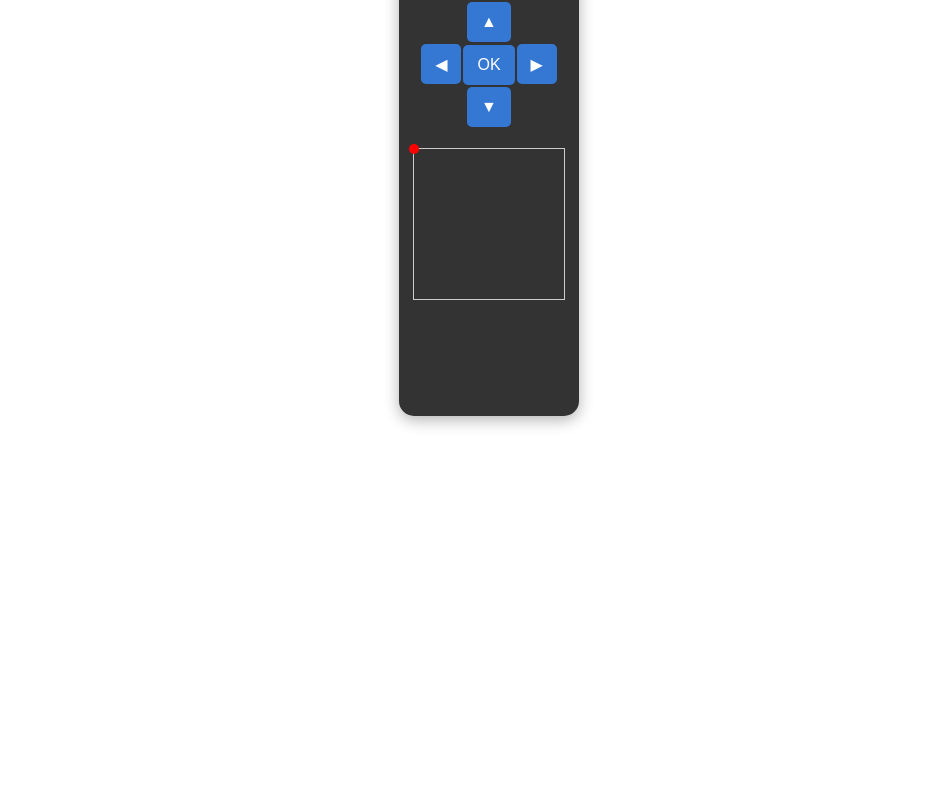
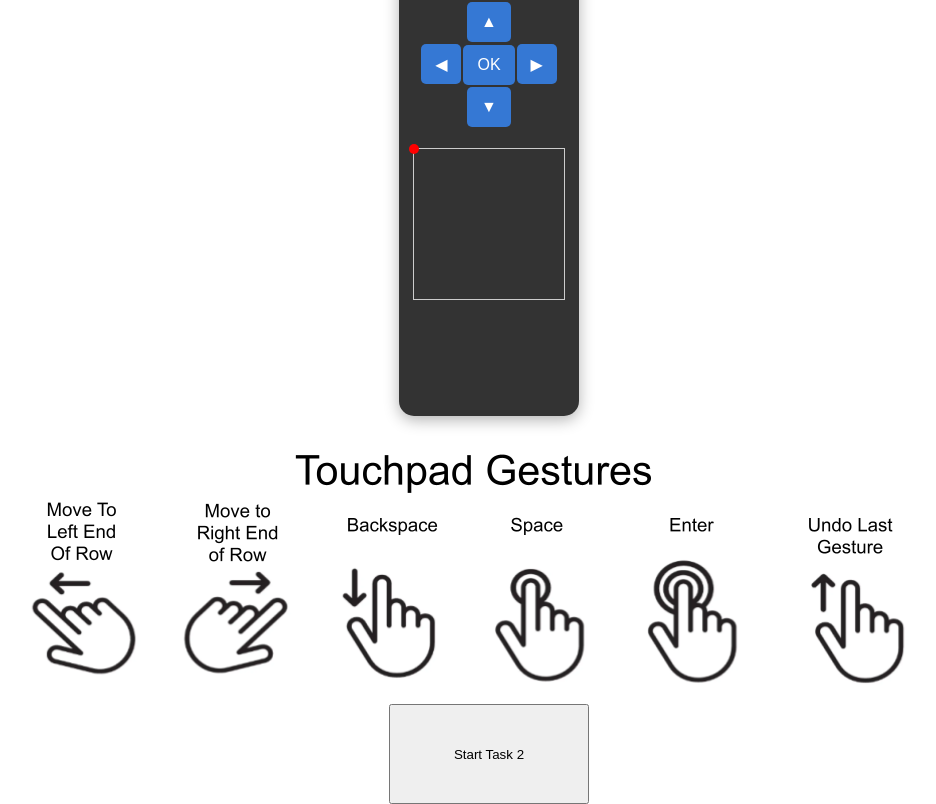
Before and after one commit to jbrill10/593Prototype, a React (Create React App) app: page / in a window 1280 px wide. Shown: the part 449-1253 px from the top of the page, without its empty margins (151-1087 px from the left). Before the commit the page ends 1153 px from the top, so only its background shows below. Built offline with nearby package versions, Linux system fonts and the light colour scheme.

Commit message:
added task2 button

```diff
--- a/src/App.js
+++ b/src/App.js
@@ -129,15 +129,23 @@ const App = () => {
     // It's a hacky fix but it works
     const realGestureCount = gestureCount === 1 ? 1 : gestureCount - 1;
     alert(`Search Query Submitted: ${inputText} \nTotal buttons pressed: ${buttonClickCount} \nTotal gestures: ${realGestureCount} \nTotal actions: ${buttonClickCount + realGestureCount}`);
-    setButtonClickCount(0);
-    setGestureCount(0);
-    console.log("RESETTING GESTURE COUNT");
-    setInputText('');
+    reset();
   }
 
   const swipeDoubleClick = () => {
     handleSubmit();
   };
+
+  const reset = () => {
+    setButtonClickCount(0);
+    setGestureCount(0);
+    setInputText('');
+  }
+
+  const startTask2 = () => {
+    reset();
+    setInputText('jqmes bond');
+  }
 
   return (
     <div className="app">
@@ -154,7 +162,10 @@ const App = () => {
         onOKPress={handleOKPress}
         handleGesture={handleGesture}
       />
-      <img src={gestures} height="264" width="0" style={{'border':0}}/>
+      <img src={gestures} height="264" width="920"/>
+      <div style={{textAlign:'center'}}>
+        <button onClick={startTask2} style={{width:200, height:100}}>Start Task 2</button>
+      </div>
       {/* <Trackpad handleGesture={handleGesture}/> */}
     </div>
   );
```
Also changed, not shown: public/gestures.png (added).
